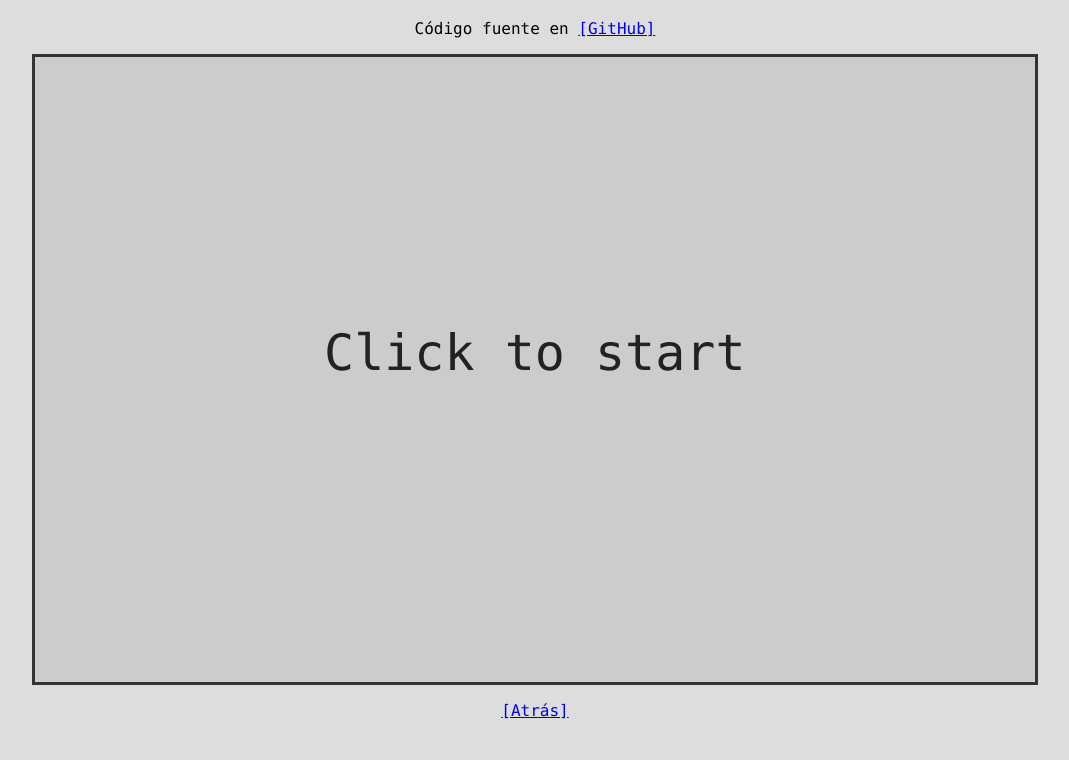
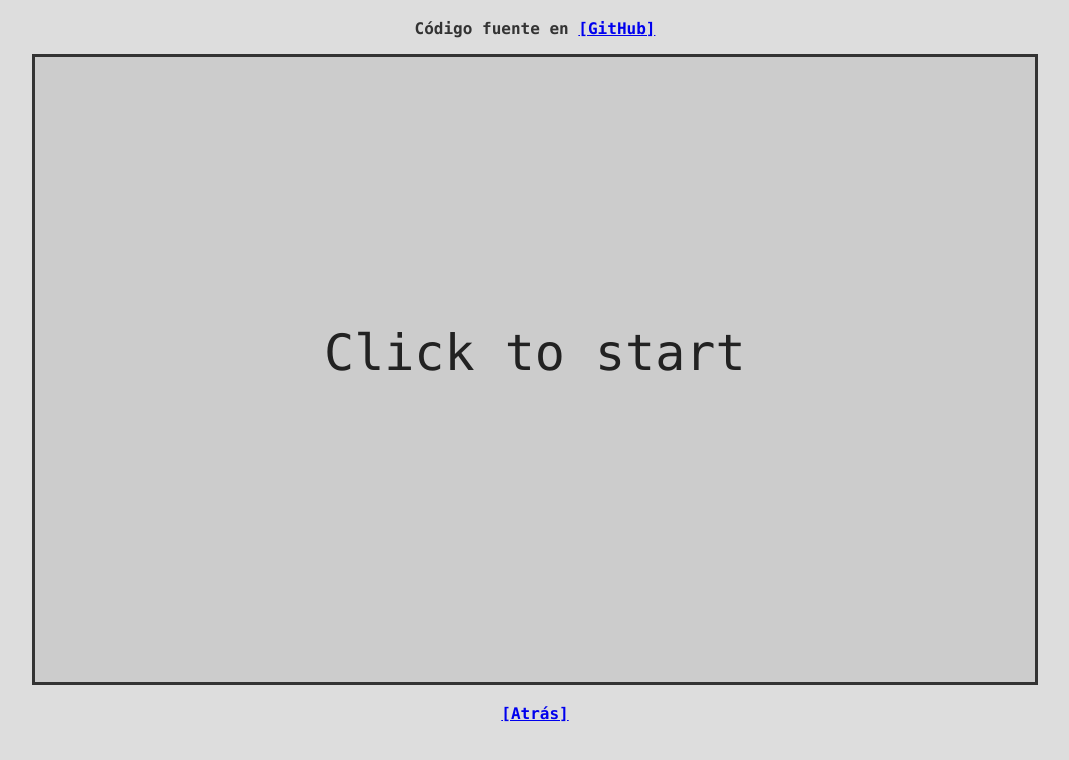
Before and after one commit to Diegox6/ShootTheCan, a plain HTML site: page index.html in a window 1280 px wide. Shown: the part 62-822 px from the top of the page, without its empty margins (105-1174 px from the left). After the commit the page ends 800 px from the top, so only its background shows below. Drawn offline with Linux system fonts and the light colour scheme.

Commit message:
Indentación y style.css retocados

```diff
--- a/index.html
+++ b/index.html
@@ -20,9 +20,10 @@
 		<canvas id="frame" oncontextmenu="return false;"></canvas>
 		<script>start()</script>
 
-	<p><a href=".">[Atrás]</a></p>
+		<span id="ruler"></span>
+		<br />
 
-	<span id="ruler"></span>
+		<a href=".">[Atrás]</a>
 	</body>
 
 </html>
--- a/scripts/main.js
+++ b/scripts/main.js
@@ -80,10 +80,10 @@ function update() {
 	render();
 
 	if (gameState == gameStates.WAIT || gameState == gameStates.GAMEOVER){
-		document.body.style.cursor = "auto";
+		document.getElementById("frame").style.cursor = "auto";
 		if (mouse.click == 0 && !mouseOut) startGame();
 	} else if (gameState == gameStates.PLAYING) {
-		document.body.style.cursor = "none";
+		document.getElementById("frame").style.cursor = "none";
 		c.update();
 		if (c.y > height + 30) gameOver();
 
--- a/style.css
+++ b/style.css
@@ -1,8 +1,13 @@
 body {
-  background-color: #DDD;
+	background-color: #ddd;
 	overflow: hidden;
 	text-align: center;
 	font-family: "Consolas";
+	font-weight: bold;
+}
+
+p {
+	color: #333;
 }
 
 #frame {
```
Lines whose indentation alone changed are shown as unchanged.
